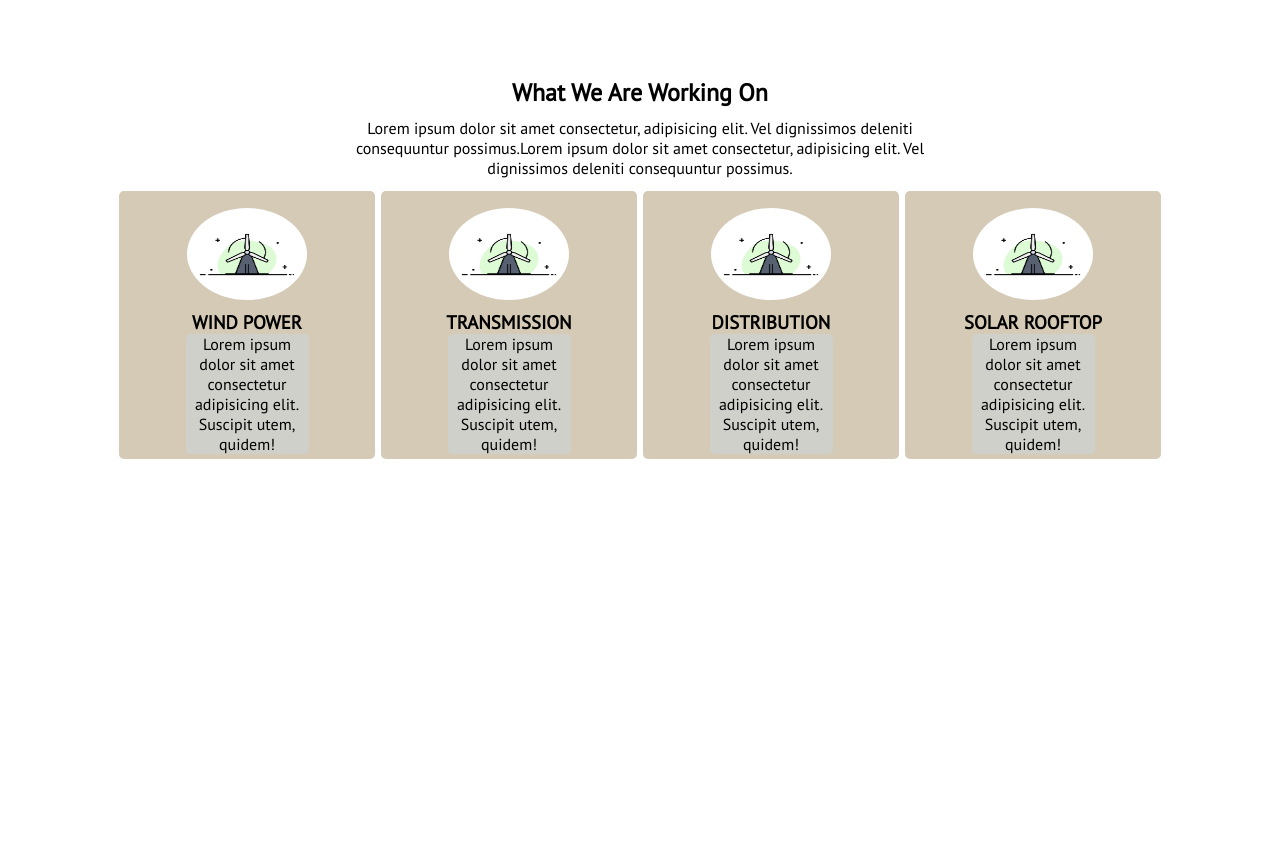
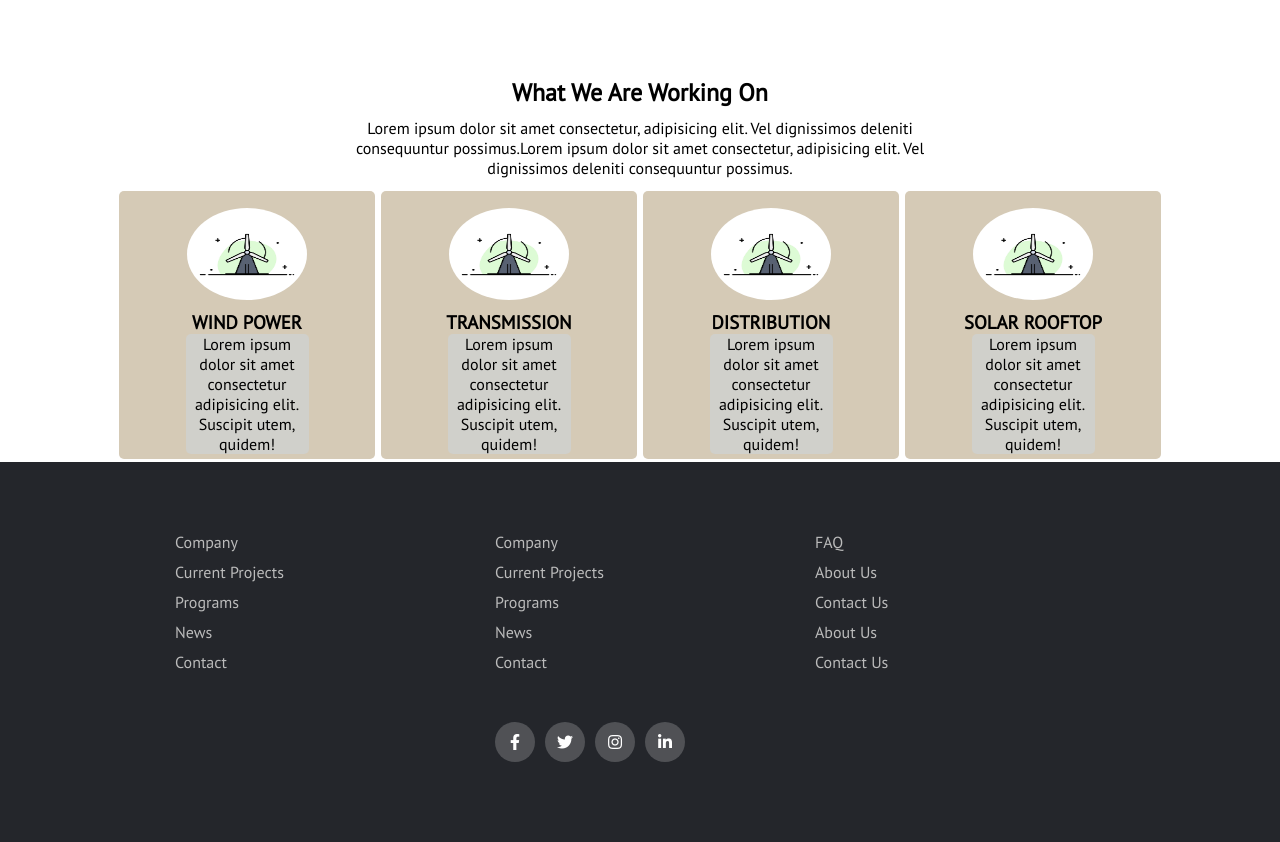
Before and after one commit to nagacharankumarreddy/Only-CSS, a plain HTML site: page index.html in a window 1280 px wide. Shown: the part 1483-2325 px from the top of the page. Before the commit the page ends 1945 px from the top, so only its background shows below. Drawn offline with Linux system fonts and the light colour scheme.

Commit message:
styles modified for header and footer

```diff
--- a/Styles/styles.css
+++ b/Styles/styles.css
@@ -226,6 +226,67 @@ header {
   background-color: rgb(208, 208, 203);
   border-radius: 5px;
 }
+/* footer */
+.footer {
+  background-color: #24262b;
+  padding: 70px 0;
+}
+
+.footer-row {
+  display: flex;
+  justify-content: center;
+  flex-wrap: wrap;
+}
+.footer-col {
+  width: 25%;
+  padding: 0 15px;
+}
+.footer-col ul {
+  list-style: none;
+}
+
+.footer-col ul li:not(:last-child) {
+  margin-bottom: 10px;
+}
+
+.footer-col ul li a {
+  font-size: 16px;
+  text-transform: capitalize;
+  color: #ffffff;
+  text-decoration: none;
+  font-weight: 300;
+  color: #bbbbbb;
+  display: block;
+}
+.footer-col ul li a:hover {
+  color: #ffffff;
+}
+.footer-col .social-links a {
+  display: inline-block;
+  height: 40px;
+  width: 40px;
+  background-color: rgba(255, 255, 255, 0.2);
+  margin: 50px 10px 10px 0;
+  text-align: center;
+  line-height: 40px;
+  border-radius: 50%;
+  color: #ffffff;
+}
+.web-inline {
+  display: inline-flex;
+  justify-content: center;
+}
+.web {
+  display: flex;
+  justify-content: center;
+  flex-direction: row;
+  align-items: end;
+}
+.footer-col .social-links a:hover {
+  color: #24262b;
+  background-color: #ffffff;
+}
+
 @keyframes logo-anime {
   from {
     transform: rotate(0deg);
@@ -235,7 +296,7 @@ header {
   }
 }
 /* -------------------------------------------------------------BELOW 375---------------------------------------------- */
-@media (max-width: 375px) {
+@media (max-width: 320px) {
   .navbar {
     padding: 0;
     justify-content: space-between;
@@ -283,10 +344,10 @@ header {
   }
   .bottom-overlay {
     z-index: 2;
-    grid-area: 7/2/11/10;
+    grid-area: 8/1/11/11;
     text-align: center;
     width: 100%;
-    margin: auto;
+    margin: -26px auto;
     background-color: rgb(166, 219, 221);
   }
   .about-text {
@@ -300,9 +361,13 @@ header {
   .services {
     margin-top: 0px;
   }
+  .services-content {
+    margin-top: 30px;
+    width: 80%;
+  }
 }
 /* -------------------------------------------------------------375-600---------------------------------------------- */
-@media (min-width: 375px) and (max-width: 599px) {
+@media (min-width: 321px) and (max-width: 599px) {
   .navbar {
     padding: 0;
   }
@@ -402,6 +467,10 @@ header {
   .service {
     width: 90%;
   }
+  /* Footer */
+  .footer-col {
+    width: 100%;
+  }
 }
 /* -------------------------------------------------------------ABOVE 600---------------------------------------------- */
 
@@ -442,6 +511,11 @@ header {
   }
   .service {
     width: 100%;
+  }
+  /* footer */
+  .footer-col {
+    width: 50%;
+    margin-bottom: 30px;
   }
 }
 /* -------------------------------------------------------------MIN 768px---------------------------------------------- */
--- a/index.html
+++ b/index.html
@@ -4,7 +4,7 @@
     <meta charset="UTF-8" />
     <meta http-equiv="X-UA-Compatible" content="IE=edge" />
     <meta name="viewport" content="width=device-width, initial-scale=1.0" />
-    <title>Power</title>
+    <title>Only CSS</title>
     <link rel="icon" href="./Images/logo.png" />
     <link rel="stylesheet" href="./Styles/styles.css" />
     <link rel="preconnect" href="https://fonts.googleapis.com" />
@@ -12,6 +12,11 @@
     <link
       href="https://fonts.googleapis.com/css2?family=PT+Sans&family=Poppins:wght@200&display=swap"
       rel="stylesheet"
+    />
+    <link
+      rel="stylesheet"
+      type="text/css"
+      href="https://cdnjs.cloudflare.com/ajax/libs/font-awesome/5.15.1/css/all.min.css"
     />
   </head>
   <body>
@@ -115,6 +120,51 @@
         </div>
       </div>
     </section>
+    <footer class="footer">
+      <div class="footer-wrapper1">
+        <div class="footer-row">
+          <div class="footer-col">
+            <ul>
+              <li><a href="#">Company</a></li>
+              <li><a href="#">Current projects</a></li>
+              <li><a href="#">Programs</a></li>
+              <li><a href="#">News</a></li>
+              <li><a href="#">Contact</a></li>
+            </ul>
+          </div>
+          <div class="footer-col">
+            <ul>
+              <li><a href="#">Company</a></li>
+              <li><a href="#">Current projects</a></li>
+              <li><a href="#">Programs</a></li>
+              <li><a href="#">News</a></li>
+              <li><a href="#">Contact</a></li>
+            </ul>
+          </div>
+          <div class="footer-col">
+            <ul>
+              <li><a href="#">FAQ</a></li>
+              <li><a href="#">About Us</a></li>
+              <li><a href="#">Contact Us</a></li>
+              <li><a href="#">About Us</a></li>
+              <li><a href="#">Contact Us</a></li>
+            </ul>
+          </div>
+        </div>
+      </div>
+      <div class="footer-wrapper2">
+        <div class="footer-row">
+          <div class="footer-col">
+            <div class="social-links web-inline">
+              <a href="#"><i class="fab fa-facebook-f"></i></a>
+              <a href="#"><i class="fab fa-twitter"></i></a>
+              <a href="#"><i class="fab fa-instagram"></i></a>
+              <a href="#"><i class="fab fa-linkedin-in"></i></a>
+            </div>
+          </div>
+        </div>
+      </div>
+    </footer>
   </body>
   <script src="./JS/jquery.js"></script>
   <script src="./JS/navbar.js"></script>
```
